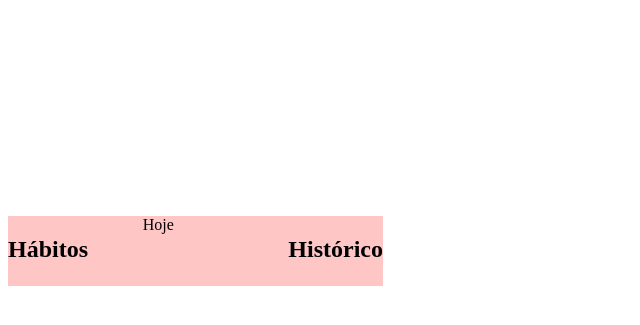
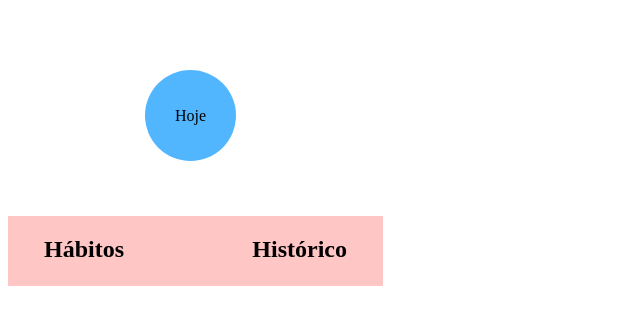
Before and after one commit to phbarcelosreis/projeto11-trackit, a React (Create React App) app: page /Habitos in a window 1280 px wide. Shown: the part 389-714 px from the top of the page, without its empty margins (0-640 px from the left). Built offline with nearby package versions, Linux system fonts and the light colour scheme.

Commit message:
commits for footer

```diff
--- a/src/TelaInicial/Footes.js
+++ b/src/TelaInicial/Footes.js
@@ -2,6 +2,8 @@ import React from "react";
 import styled from "styled-components";
 
 const Bottom = styled.div`
+    box-sizing: border-box;
+    padding: 0px 36px 0px 36px;
     display: flex;
     justify-content: space-between;
     width: 375px;
@@ -10,9 +12,16 @@ const Bottom = styled.div`
 `
 
 const Sphere = styled.div`
+    position: absolute;
+    left: 145px;
+    bottom: 250px;
     height: 91px;
     width: 91px;
     border-radius: 100px;
+    display: flex;
+    justify-content: center;
+    align-items: center;
+    background-color: #52B6FF;
 `
 
 function Footer(){
@@ -23,7 +32,7 @@ function Footer(){
                 Hábitos
             </h2>
             <Sphere>
-                Hoje
+                <p>Hoje</p>
             </Sphere>
             <h2>
                 Histórico
--- a/src/TelaInicial/Habitos.js
+++ b/src/TelaInicial/Habitos.js
@@ -54,6 +54,7 @@ function Habitos(){
                 <Top>
                     <h1>Meus hábitos</h1>
                     <button />
+
                 </Top>
                 {listaHabitos[0] === "" ? <p>Você não tem nenhum hábito cadastrado ainda. Adicione um hábito para começar a trackear!</p> : "Habito"}
             </Screen>
```
